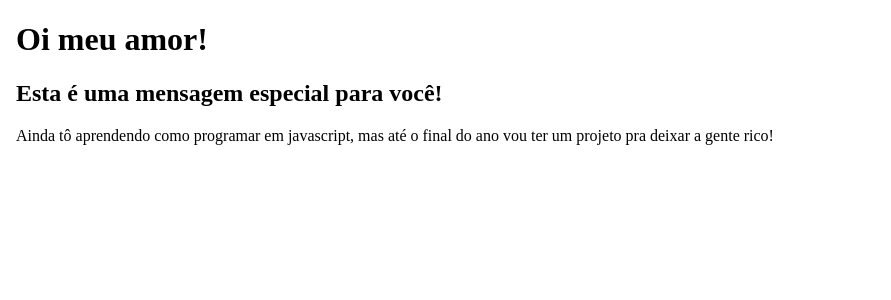
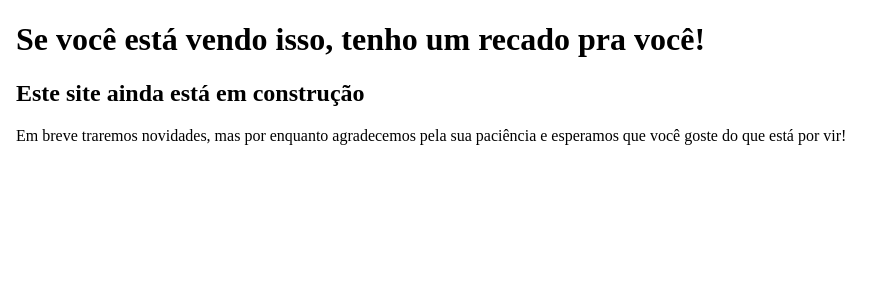
Before and after one commit to OPedroTxr/clone-tabnews, a Next.js app: page / in a window 1280 px wide. Shown: the top 300 px of the page, without its empty margins (0-891 px from the left). Built offline with nearby package versions, Linux system fonts and the light colour scheme.

Commit message:
trocando a mensagem para quem chegar ao site

```diff
--- a/pages/index.js
+++ b/pages/index.js
@@ -1,11 +1,11 @@
 function Home() {
   return (
     <body>
-      <h1 class="titulo">Oi meu amor!</h1>
-      <h2>Esta é uma mensagem especial para você!</h2>
+      <h1 class="titulo">Se você está vendo isso, tenho um recado pra você!</h1>
+      <h2>Este site ainda está em construção</h2>
       <p>
-        Ainda tô aprendendo como programar em javascript, mas até o final do ano
-        vou ter um projeto pra deixar a gente rico!
+        Em breve traremos novidades, mas por enquanto agradecemos pela sua
+        paciência e esperamos que você goste do que está por vir!
       </p>
     </body>
   );
```
